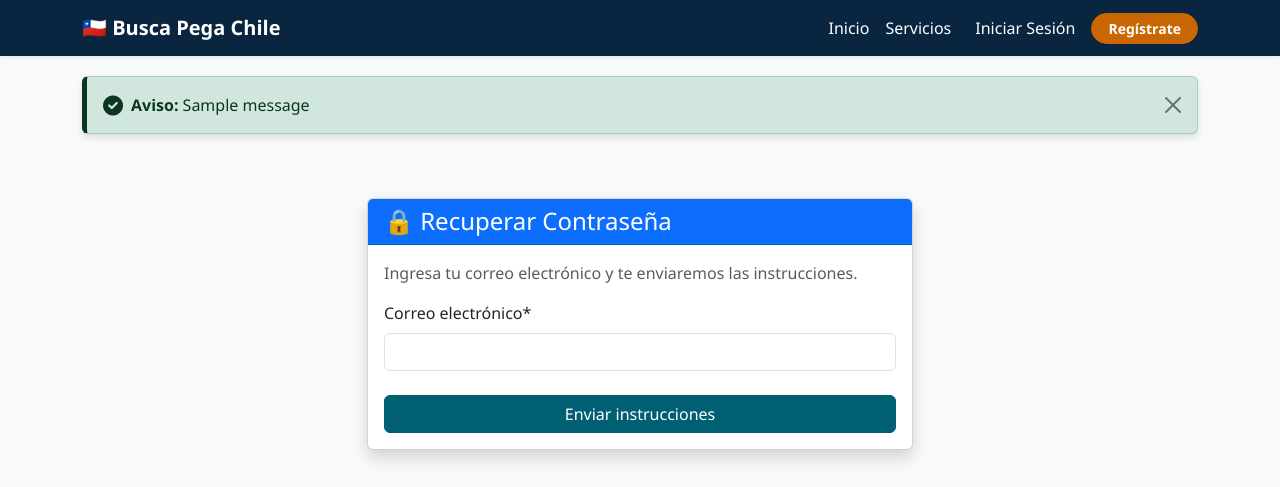
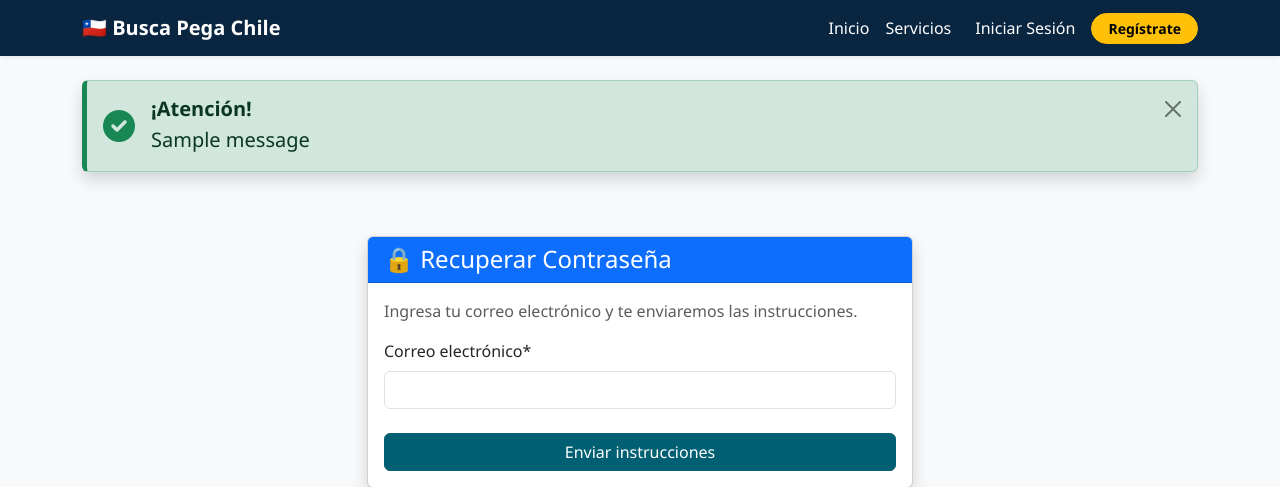
Before and after one commit to redempleochile-dot/redlaboral-chile, a Django app: page /reset_password/ in a window 1280 px wide. Shown: the top 487 px of the page. Run offline with Django 5.2, Linux system fonts and the light colour scheme; tables that the repository leaves empty hold one stand-in row (values such as "Sample post"); one stand-in notice (Sample message) is shown; some libraries are stand-ins or nearby versions.

Commit message:
registro

```diff
--- a/empleos/templates/base.html
+++ b/empleos/templates/base.html
@@ -34,13 +34,12 @@
             color: white !important;
         }
 
-        /* Botones personalizados */
+        /* Botones */
         .btn-primary {
             background-color: var(--color-principal) !important;
             border-color: var(--color-principal) !important;
         }
-
-        .btn-warning {
+        .btn-success, .btn-accent {
             background-color: var(--color-accion) !important;
             border-color: var(--color-accion) !important;
             color: white !important;
@@ -53,14 +52,6 @@
             color: white;
             padding: 20px 0;
             text-align: center;
-        }
-
-        /* Ajuste de Alertas para visibilidad */
-        .alert-floating {
-            margin-top: 20px;
-            box-shadow: 0 4px 6px rgba(0,0,0,0.1);
-            border-left: 5px solid;
-            z-index: 1050; /* Asegura que esté por encima de otros elementos */
         }
     </style>
 </head>
@@ -83,15 +74,14 @@
 
                     {% if user.is_authenticated %}
                         <li class="nav-item"><a class="nav-link text-white fw-bold" href="{% url 'mis_avisos' %}">Mis Avisos</a></li>
-
                         <li class="nav-item dropdown ms-2">
                             <a class="nav-link dropdown-toggle btn btn-outline-light btn-sm px-3 rounded-pill" href="#" role="button" data-bs-toggle="dropdown">
                                 Hola, {{ user.first_name|default:user.username }}
                             </a>
                             <ul class="dropdown-menu dropdown-menu-end shadow border-0">
-                                <li><a class="dropdown-item" href="{% url 'publicar_candidato' %}"><i class="fas fa-file-alt me-2"></i> Mi CV</a></li>
+                                <li><a class="dropdown-item" href="{% url 'publicar_candidato' %}">📝 Mi CV</a></li>
                                 <li><hr class="dropdown-divider"></li>
-                                <li><a class="dropdown-item text-danger" href="{% url 'logout' %}"><i class="fas fa-sign-out-alt me-2"></i> Cerrar Sesión</a></li>
+                                <li><a class="dropdown-item text-danger" href="{% url 'logout' %}">🚪 Cerrar Sesión</a></li>
                             </ul>
                         </li>
                     {% else %}
@@ -107,18 +97,15 @@
         </div>
     </nav>
 
-    <div class="container">
+    <div class="container mt-4">
         {% if messages %}
             {% for message in messages %}
-                <div class="alert alert-{% if message.tags == 'error' %}danger{% else %}success{% endif %} alert-dismissible fade show alert-floating" role="alert">
+                <div class="alert alert-{% if message.tags == 'error' %}danger{% else %}{{ message.tags }}{% endif %} alert-dismissible fade show shadow" role="alert" style="border-left: 5px solid #198754;">
                     <div class="d-flex align-items-center">
-                        {% if message.tags == 'error' %}
-                            <i class="fas fa-exclamation-triangle me-2 fa-lg"></i>
-                        {% else %}
-                            <i class="fas fa-check-circle me-2 fa-lg"></i>
-                        {% endif %}
+                        <i class="fas fa-check-circle fa-2x me-3 text-success"></i>
                         <div>
-                            <strong>Aviso:</strong> {{ message }}
+                            <h5 class="alert-heading fw-bold mb-1">¡Atención!</h5>
+                            <p class="mb-0 fs-5">{{ message }}</p>
                         </div>
                     </div>
                     <button type="button" class="btn-close" data-bs-dismiss="alert" aria-label="Close"></button>
```
Also changed, not shown: portal_empleos/settings.py (+19 -0 lines).
